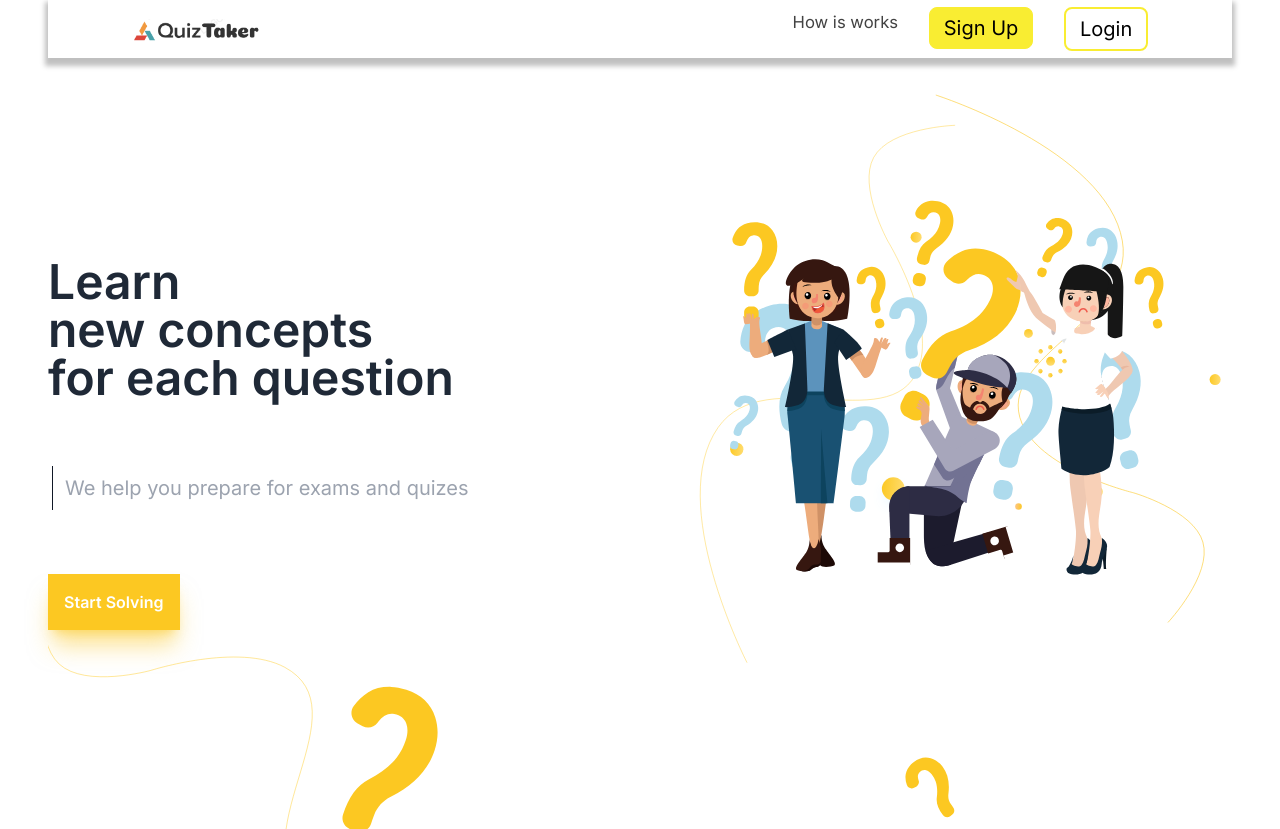
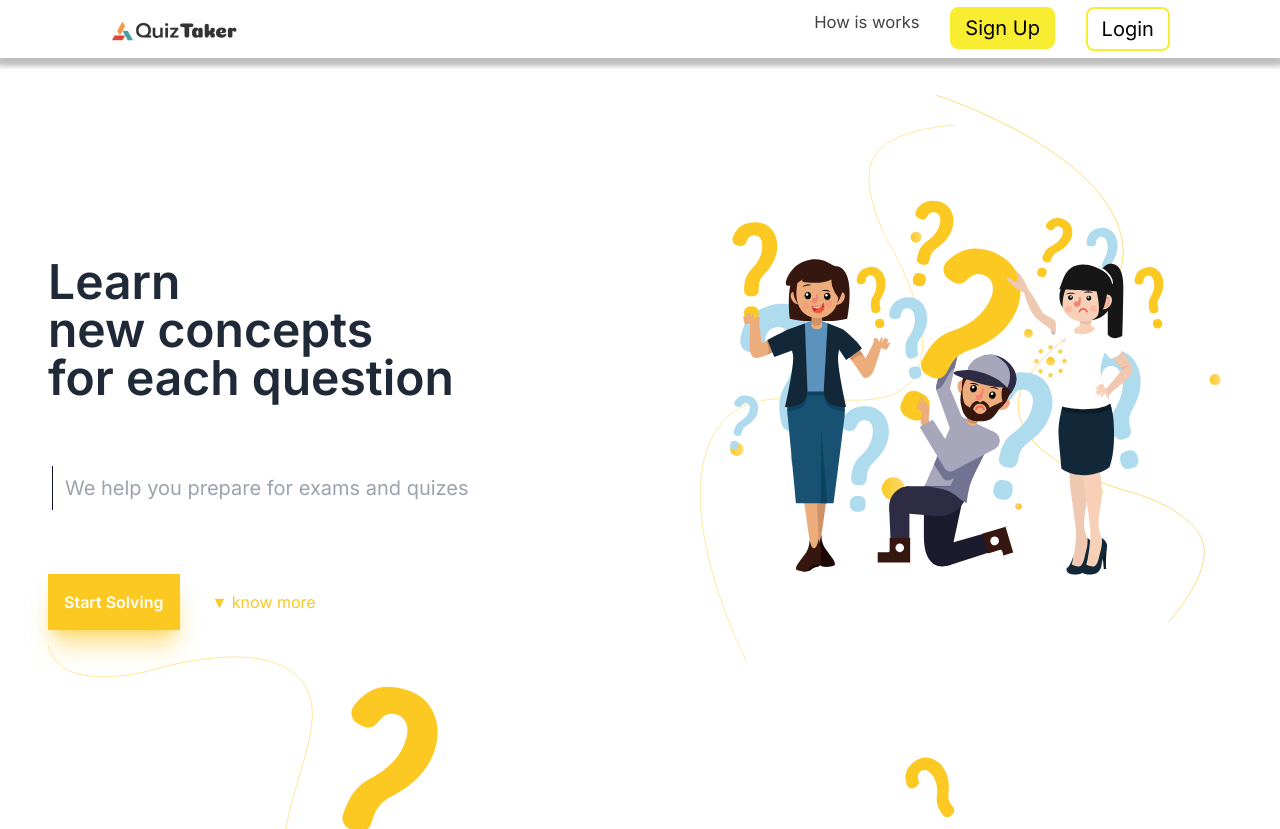
Before and after one commit to GovTeam/quiz-app-next, a Next.js app: page / in a window 1280 px wide. Built offline with nearby package versions, Linux system fonts and the light colour scheme.

Commit message:
fixed nav issue

```diff
--- a/src/app/layout.js
+++ b/src/app/layout.js
@@ -12,9 +12,9 @@ export const metadata = {
 export default function RootLayout({ children }) {
   return (
     <html lang="en">
-      <body className={inter.className + " px-12 "}>
+      <body className={inter.className}>
         <Navbar />
-        {children}
+         {children}
       </body>
     </html>
   );
--- a/src/app/page.js
+++ b/src/app/page.js
@@ -5,6 +5,7 @@ import styles from "./page.module.css";
 export default function Home() {
   console.log(styles);
   return (
+    <div className="px-12">
       <div className="relative container mx-auto pt-[200px]">
         <img className="absolute top-0 pointer-events-none hidden lg:block" src="./HeroImg.svg"/>
         <div>
@@ -20,6 +21,10 @@ export default function Home() {
             <a href="/questions" className=" bg-primary shadow-xl shadow-primary/50 text-white font-semibold p-4 ">
               Start Solving
             </a>
+            <a href="/about" className=" text-primary font-normal">
+              ▼ know more
+            </a>
+          </div>
         </div>
       </div>
     </div>
```
Lines whose indentation alone changed are shown as unchanged.
